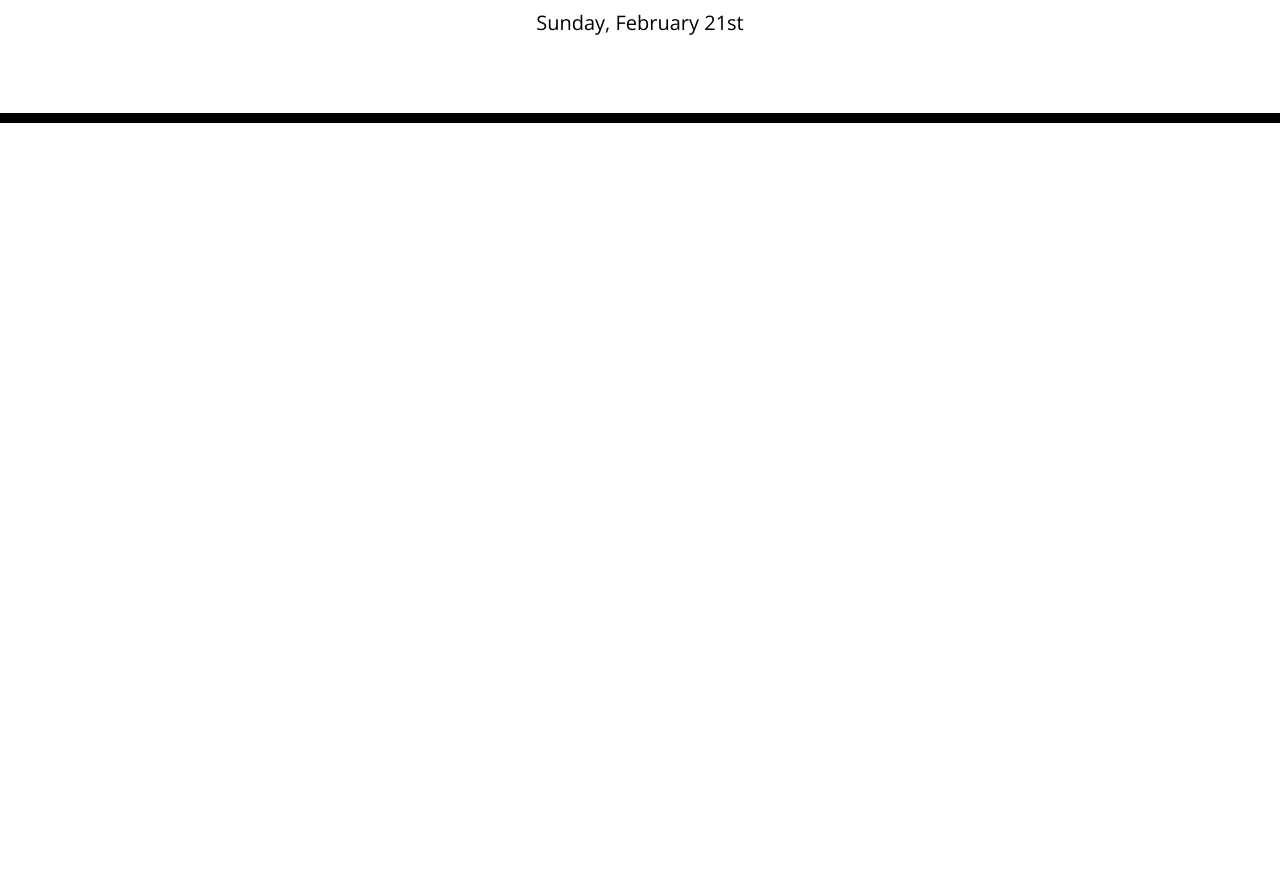
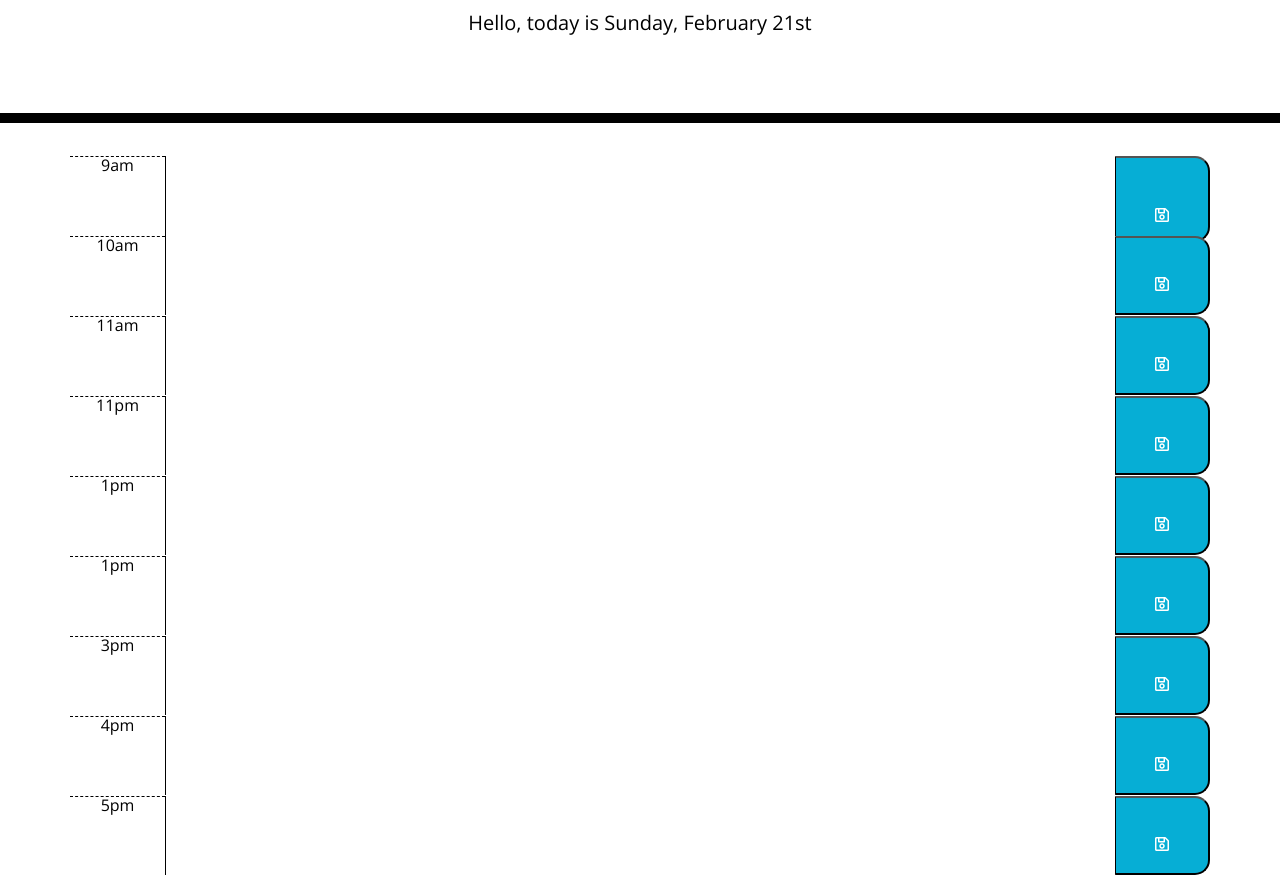
Before and after one commit to Sharon1106/05Third-Party-APIs-Work-Day-Scheduler, a plain HTML site: page index.html in a window 1280 px wide. Shown: the part 181-1056 px from the top of the page. Before the commit the page ends 800 px from the top, so only its background shows below. Drawn offline with nearby package versions, Linux system fonts and the light colour scheme.

Commit message:
added time blocks

```diff
--- a/Assets/script.js
+++ b/Assets/script.js
@@ -1,3 +1,4 @@
- // used moment(); function to captures todays info
+ // used moment(); function to capture todays info
  var todaysDate = moment();
-$("#currentDay").text(todaysDate.format('dddd, MMMM Do'));
+ //todays moment is displayed on the id tag currentDay from html and displayed on screen
+$("#currentDay").text(todaysDate.format('[Hello, today is ]dddd, MMMM Do'));
--- a/index.html
+++ b/index.html
@@ -4,6 +4,7 @@
     <meta charset="UTF-8" />
     <meta name="viewport" content="width=device-width, initial-scale=1.0" />
     <meta http-equiv="X-UA-Compatible" content="ie=edge" />
+    <!-- linked bootstrap files -->
     <link
       rel="stylesheet"
       href="https://stackpath.bootstrapcdn.com/bootstrap/4.3.1/css/bootstrap.min.css"
@@ -31,11 +32,87 @@
       <p id="currentDay" class="lead"></p>
     </header>
 
+      <!-- // containers are requiered for bootstrap grid -->
       <div class="container">
       <!-- Timeblocks go here -->
-      </div>
+      <!-- id is used once for hour and class is used to style each row -->
+        <div id="9am" class="row time-block">
+          <!-- column where the hour will show -->
+          <div class="hour col-md-1">9am</div>
+          <!-- column where the user inputs text -->
+          <textarea class="col-md-10 description"></textarea>
+          <!-- button -->
+          <button class="saveBtn col-md-1">
+            <!-- icon will go here -->
+            <i class="far fa-save"></i>
+            </button>
+        </div>
 
+        <div id="10am" class="row time-block">
+          <div class="hour col-md-1">10am</div>
+          <textarea class="col-md-10 descripton"></textarea>
+          <button class="saveBtn col-md-1">
+            <i class="far fa-save"></i>
+          </button>
+        </div>
 
+        <div id="11am" class="row time-block">
+          <div class="hour col-md-1">11am</div>
+          <textarea class="col-md-10 descripton"></textarea>
+          <button class="saveBtn col-md-1">
+            <i class="far fa-save"></i>
+          </button>
+        </div>
+
+        <div id="11pm" class="row time-block">
+          <div class="hour col-md-1">11pm</div>
+          <textarea class="col-md-10 descripton"></textarea>
+          <button class="saveBtn col-md-1">
+            <i class="far fa-save"></i>
+          </button>
+        </div>
+
+        <div id="1pm" class="row time-block">
+          <div class="hour col-md-1">1pm</div>
+          <textarea class="col-md-10 descripton"></textarea>
+          <button class="saveBtn col-md-1">
+            <i class="far fa-save"></i>
+          </button>
+        </div>
+
+        <div id="1pm" class="row time-block">
+          <div class="hour col-md-1">1pm</div>
+          <textarea class="col-md-10 descripton"></textarea>
+          <button class="saveBtn col-md-1">
+            <i class="far fa-save"></i>
+          </button>
+        </div>
+
+        <div id="3pm" class="row time-block">
+          <div class="hour col-md-1">3pm</div>
+          <textarea class="col-md-10 descripton"></textarea>
+          <button class="saveBtn col-md-1">
+            <i class="far fa-save"></i>
+          </button>
+        </div>
+
+        <div id="4pm" class="row time-block">
+          <div class="hour col-md-1">4pm</div>
+          <textarea class="col-md-10 descripton"></textarea>
+          <button class="saveBtn col-md-1">
+            <i class="far fa-save"></i>
+          </button>
+        </div>
+
+        <div id="5pm" class="row time-block">
+          <div class="hour col-md-1">5pm</div>
+          <textarea class="col-md-10 descripton"></textarea>
+          <button class="saveBtn col-md-1">
+            <i class="far fa-save"></i>
+          </button>
+        </div>
+
+      <!-- linked jquery and moment ja files -->
     <script src="https://cdnjs.cloudflare.com/ajax/libs/jquery/3.2.1/jquery.min.js"></script>
     <script src="https://cdnjs.cloudflare.com/ajax/libs/moment.js/2.24.0/moment.min.js"></script>
     <!-- linked javascript file -->
```
Also changed, not shown: Assets/style.css (+6 -6 lines), 1 other file.
